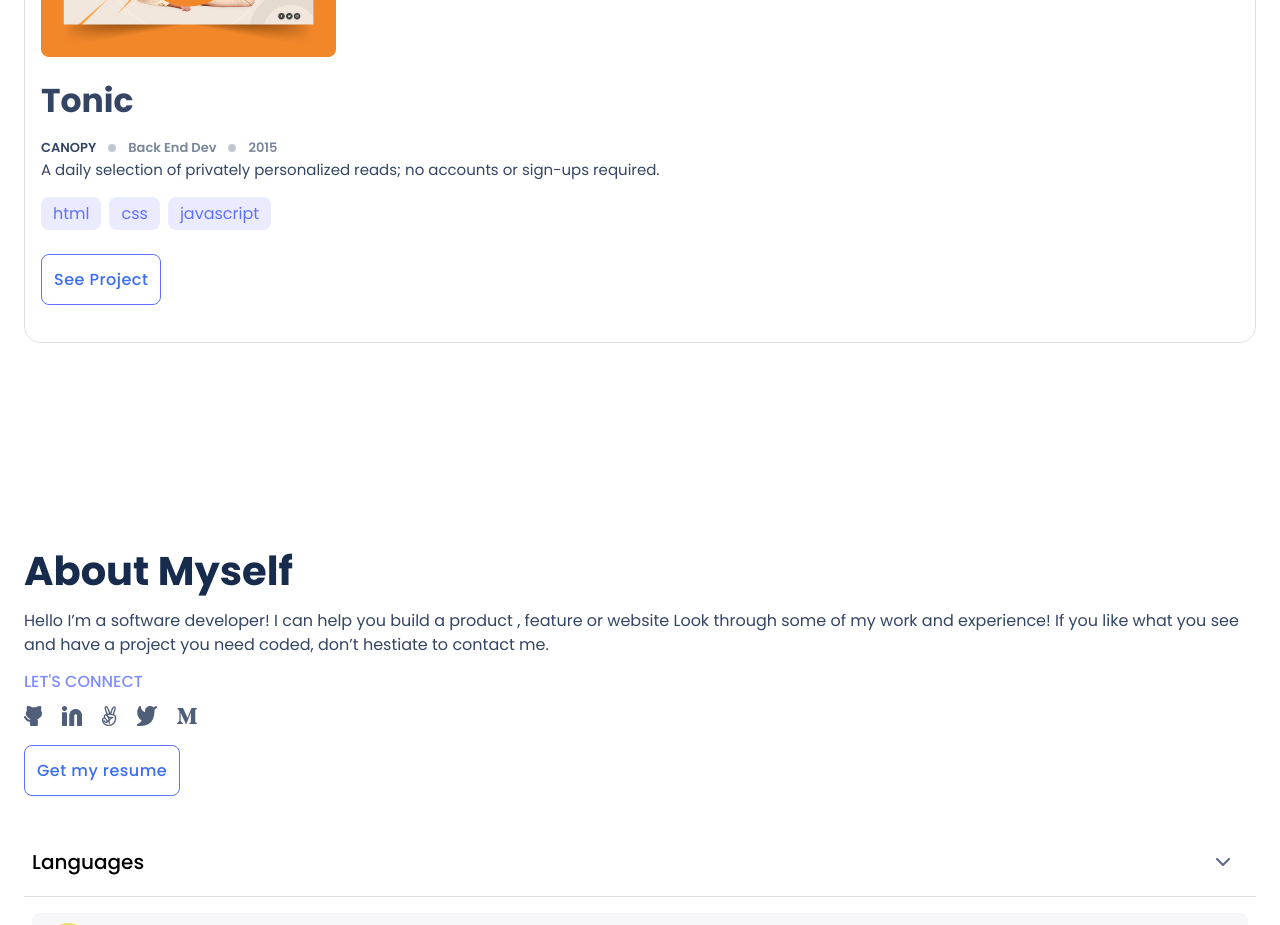
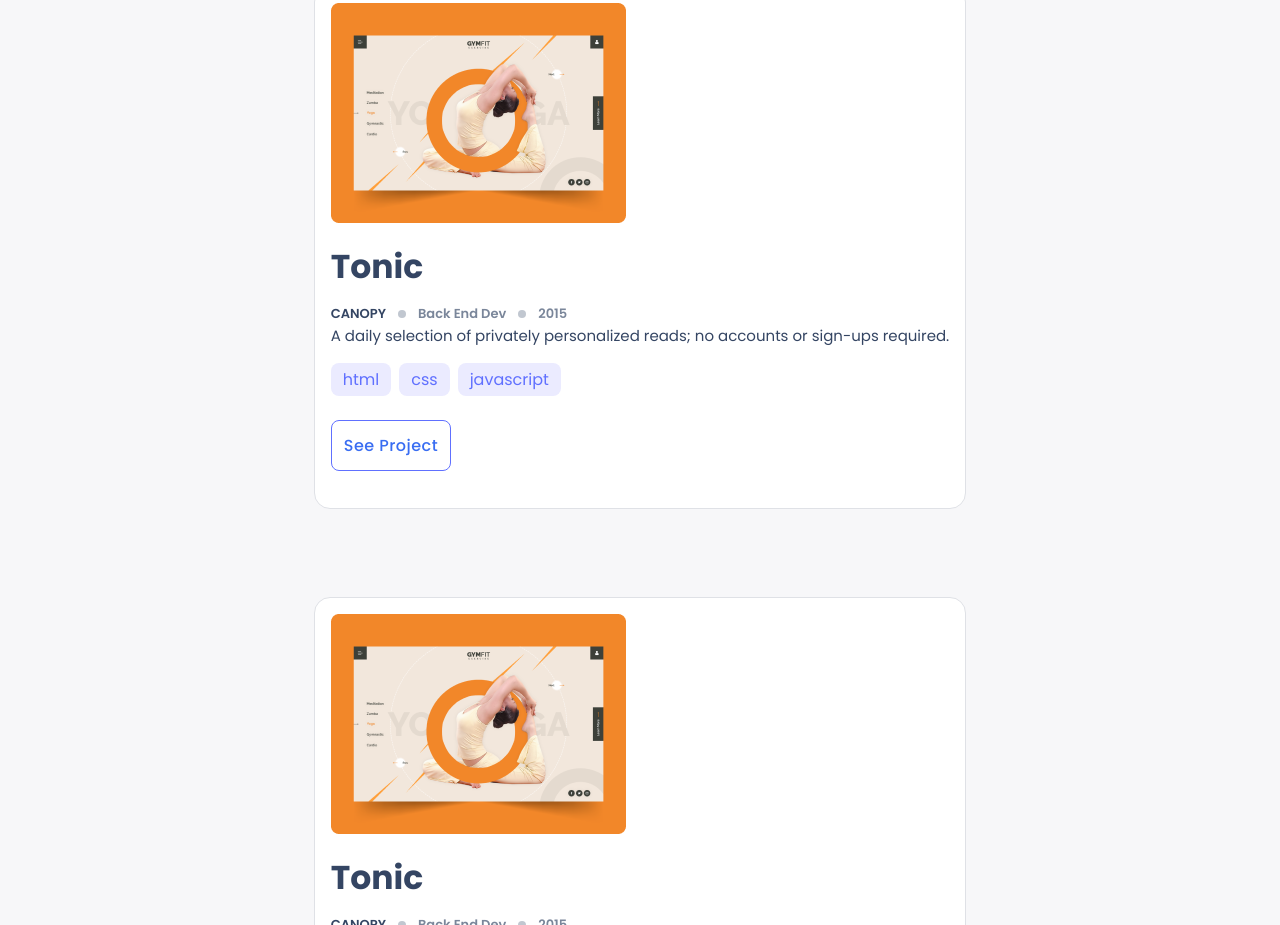
Before and after one commit to RiyaBulia12/Portfolio, a website: page index.html in a window 1280 px wide. Shown: the part 1875-2800 px from the top of the page. Drawn offline with Linux system fonts and the light colour scheme.

Commit message:
Cleaned up existing styles and html

```diff
--- a/index.html
+++ b/index.html
@@ -23,8 +23,10 @@
 
       <main class="main-content flex">
          <section class="bio">
-            <h1 class="intro">I'm Riya Bulia Glad to See you!</h1>
-            <p class="bio-desc">I’m a software developer! I can help you build a product , feature or website Look through some of my work and experience! If you like what you see and have a project you need coded, don’t hestiate to contact me.</p>
+            <h1 class="intro">I'm Riya<br />Glad to see you!</h1>
+            <p class="bio-desc">I’m a software developer! I can help you build a product, feature or website Look through
+               some of my work and experience! If you like what you see and have a project you need coded, don’t hesitate
+               to contact me.</p>
             <div class="social-media-container">
                <h4 class="social-media-title">Let's Connect</h4>
                <ul class="social-media-content flex">
@@ -61,7 +63,7 @@
             <div class="project-container">
                <div class="project-img">
                   <a href="#">
-                     <img src="images/portfolio/tonic-project.png" alt="tonic-project">
+                     <img src="images/portfolio/tonic-project.png" alt="tonic-project" class="project-img">
                   </a>
                </div>
                <div class="about-project flex">
@@ -92,13 +94,12 @@
                   </div>
                </div>
             </div>
-         </section>
 
-         <section class="work-card">
             <div class="project-container">
                <div class="project-img">
                   <a href="#">
-                     <img src="images/portfolio/multi-post-stories-project.png" alt="multi-post-stories-project">
+                     <img src="images/portfolio/multi-post-stories-project.png" alt="multi-post-stories-project"
+                        class="project-img">
                   </a>
                </div>
                <div class="about-project flex">
@@ -129,13 +130,46 @@
                   </div>
                </div>
             </div>
-         </section>
 
-         <section class="work-card">
             <div class="project-container">
                <div class="project-img">
                   <a href="#">
-                     <img src="images/portfolio/tonic-project-2.png" alt="tonic-project-1">
+                     <img src="images/portfolio/tonic-project-2.png" alt="tonic-project-1" class="project-img">
+                  </a>
+               </div>
+               <div class="about-project flex">
+                  <div class="project-title">
+                     <h4>Tonic</h4>
+                  </div>
+                  <div class="project-info">
+                     <ul class="flex">
+                        <li class="client-name">Canopy</li>
+                        <li class="counter"></li>
+                        <li class="role">Back End Dev</li>
+                        <li class="counter"></li>
+                        <li class="year">2015</li>
+                     </ul>
+                  </div>
+                  <div class="project-description">
+                     <p>A daily selection of privately personalized reads; no accounts or sign-ups required.</p>
+                  </div>
+                  <div class="tags">
+                     <ul class="flex">
+                        <li>html</li>
+                        <li>css</li>
+                        <li>javascript</li>
+                     </ul>
+                  </div>
+                  <div class="btn-container">
+                     <button type="submit" class="view-btn">See Project</button>
+                  </div>
+               </div>
+            </div>
+
+            <div class="project-container">
+               <div class="project-img">
+                  <a href="#">
+                     <img src="images/portfolio/tonic-project-2.png" alt="tonic-project-1" class="project-img">
                   </a>
                </div>
                <div class="about-project flex">
@@ -170,7 +204,9 @@
          <section class="bio">
             <div class="about-myself flex">
                <h1 class="intro">About Myself</h1>
-               <p class="bio-desc">Hello I’m a software developer! I can help you build a product , feature or website Look through some of my work and experience! If you like what you see and have a project you need coded, don’t hestiate to contact me.</p>
+               <p class="bio-desc">Hello I’m a software developer! I can help you build a product , feature or website Look
+                  through some of my work and experience! If you like what you see and have a project you need coded, don’t
+                  hestiate to contact me.</p>
                <div class="social-media-container">
                   <h4 class="social-media-title">Let's Connect</h4>
                   <ul class="social-media-content flex">
@@ -247,8 +283,8 @@
          </section>
          <footer class="contact-container flex">
             <h2 class="contact-title">Contact me</h2>
-            <p class="contact-desc">If you have an application you are interested in developing, a feature that you need built or a project that
-               needs coding. I’d love to help with it </p>
+            <p class="contact-desc">If you have an application you are interested in developing, a feature that you need
+               built or a project that needs coding. I’d love to help with it </p>
             <form class="contact-form flex" action="https://formspree.io/f/xknylojk" method="POST">
                <input type="text" name="name" placeholder="Enter name" maxlength="30" required>
                <span class="error-message"></span>
--- a/styles.css
+++ b/styles.css
@@ -32,12 +32,11 @@ body {
 .header {
   align-items: center;
   justify-content: space-between;
-  margin: 4px 0;
+  margin: 4px 12px;
 }
 
 .logo {
   padding: 10px 12px;
-  margin: 0 12px;
 }
 
 .logo-text {
@@ -52,19 +51,19 @@ body {
 }
 
 .menu-icon {
-  padding: 8px;
-  margin: 0 24px;
+  padding: 8px 12px;
 }
 
 .main-content {
-  background-image: url('images/background.png');
+  background-image: url('../images/background.png');
   background-repeat: no-repeat;
+  background-size: contain;
   flex-direction: column;
   row-gap: 88px;
 }
 
 .bio {
-  padding: 7.125rem 1.5rem;
+  padding: 7.125rem 1.5rem 0;
   display: grid;
   grid-template-columns: 1fr;
   row-gap: 12px;
@@ -77,7 +76,6 @@ body {
   font-weight: 700;
   line-height: 52px;
   margin: 0;
-  padding-right: 3.65rem;
 }
 
 .bio-desc {
@@ -115,7 +113,12 @@ ul {
 }
 
 .work-card {
-  padding: 0 1.5rem;
+  display: flex;
+  flex-direction: column;
+  align-items: center;
+  padding: 114px 24px;
+  gap: 88px;
+  background-color: #f7f7f9;
 }
 
 .project-container {
@@ -124,6 +127,7 @@ ul {
   border: 1px solid var(--portfolio-border-color);
   border-radius: 16px;
   padding: 16px;
+  background-color: white;
 }
 
 .about-project {
```
